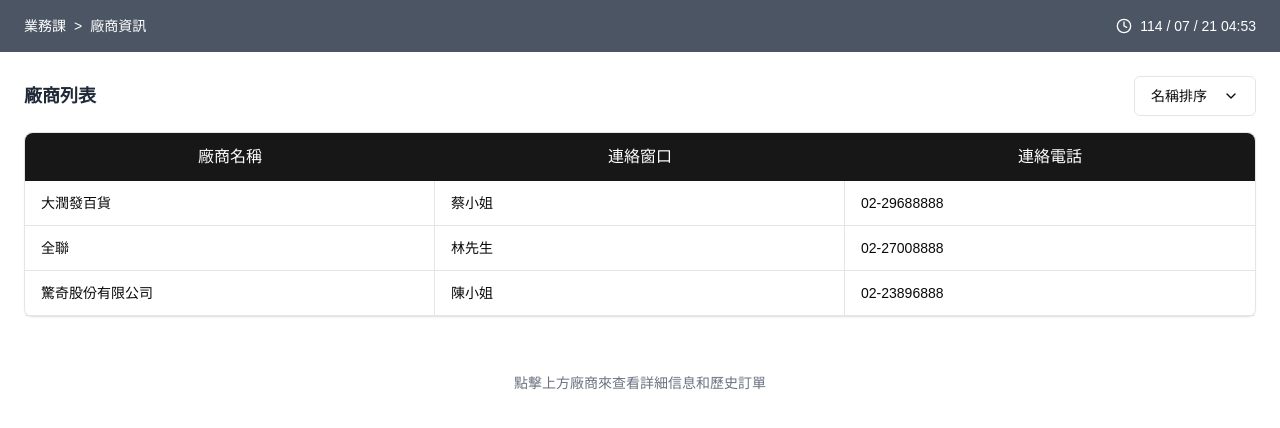
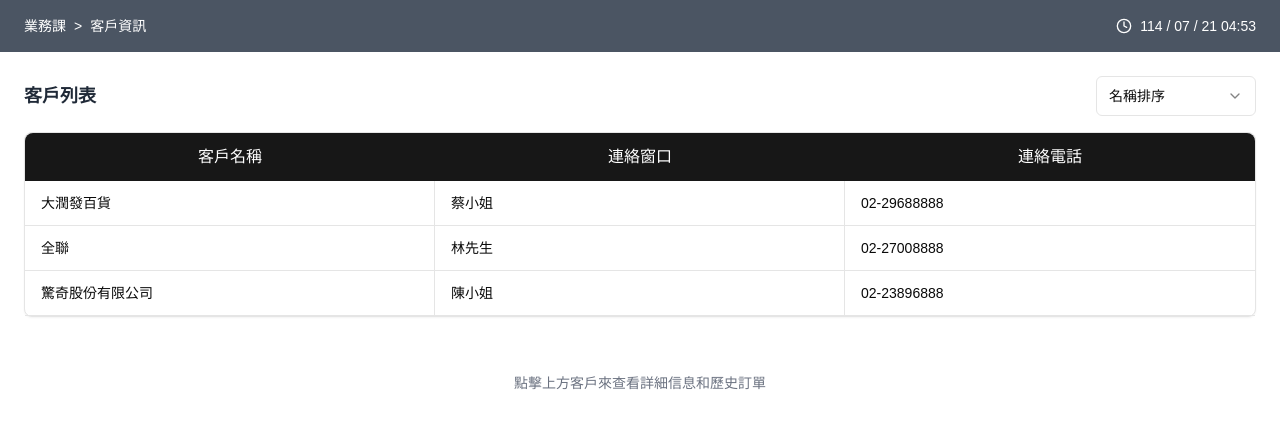
Before and after one commit to flowasitgoes/etPack-admin-new-latest, a Next.js app: page /vendors in a window 1280 px wide. Shown: the top 428 px of the page. Built offline with nearby package versions, Linux system fonts and the light colour scheme.

Commit message:
廠商編號, 下拉式選單, 改為客戶

```diff
--- a/app/components/historical-orders.tsx
+++ b/app/components/historical-orders.tsx
@@ -31,7 +31,7 @@ export default function HistoricalOrders({
       <Card className="rounded-t-none">
         <CardContent className="p-0">
           <div className="grid grid-cols-4 bg-gray-100">
-            <div className="px-4 py-3 text-sm font-medium text-center border-r">廠商名稱</div>
+            <div className="px-4 py-3 text-sm font-medium text-center border-r">客戶名稱</div>
             <div className="px-4 py-3 text-sm font-medium text-center border-r">交貨日期</div>
             <div className="px-4 py-3 text-sm font-medium text-center border-r">訂單數量</div>
             <div className="px-4 py-3 text-sm font-medium text-center">備註</div>
--- a/app/components/product-orders.tsx
+++ b/app/components/product-orders.tsx
@@ -32,7 +32,7 @@ export default function ProductOrders({
       <Card className="rounded-t-none">
         <CardContent className="p-0">
           <div className="grid grid-cols-4 bg-gray-100">
-            <div className="px-4 py-3 text-sm font-medium text-center border-r">廠商名稱</div>
+            <div className="px-4 py-3 text-sm font-medium text-center border-r">客戶名稱</div>
             <div className="px-4 py-3 text-sm font-medium text-center border-r">交貨日期</div>
             <div className="px-4 py-3 text-sm font-medium text-center border-r">訂單數量</div>
             <div className="px-4 py-3 text-sm font-medium text-center">備註</div>
--- a/app/components/sidebar.tsx
+++ b/app/components/sidebar.tsx
@@ -67,7 +67,7 @@ export default function Sidebar({ activeModule = "orders", onModuleChange }: Sid
                 }`}
                 onClick={() => onModuleChange?.("vendors")}
               >
-                廠商資訊
+                客戶資訊
               </div>
               <div
                 className={`text-center px-4 py-3 cursor-pointer transition-colors ${
--- a/app/components/vendor-list.tsx
+++ b/app/components/vendor-list.tsx
@@ -3,6 +3,7 @@
 import { ChevronDown } from "lucide-react"
 import { Button } from "@/components/ui/button"
 import { Card, CardContent } from "@/components/ui/card"
+import { Select, SelectContent, SelectItem, SelectTrigger, SelectValue } from "@/components/ui/select"
 import { type Vendor } from "../lib/vendor-service"
 
 interface VendorListProps {
@@ -26,19 +27,37 @@ export default function VendorList({
   isEditing = false,
   editingVendorId = ""
 }: VendorListProps) {
+  // 獲取排序選項顯示文字
+  const getSortOptionText = (option: string) => {
+    switch (option) {
+      case "name":
+        return "名稱排序"
+      case "id":
+        return "編號排序"
+      case "vendorId":
+        return "客戶編號"
+      default:
+        return "名稱排序"
+    }
+  }
+
   return (
     <div className="px-6 mb-6">
       <div className="flex items-center justify-between mb-4">
-        <h2 className="text-lg font-semibold text-gray-800">廠商列表</h2>
+        <h2 className="text-lg font-semibold text-gray-800">客戶列表</h2>
         <div className="relative">
-          <Button
-            variant="outline"
-            className="flex items-center space-x-2"
-            onClick={() => onSortChange(sortBy === "name" ? "id" : "name")}
-          >
-            <span>{sortBy === "name" ? "名稱排序" : "編號排序"}</span>
-            <ChevronDown className="w-4 h-4" />
-          </Button>
+          <Select value={sortBy} onValueChange={onSortChange}>
+            <SelectTrigger className="w-40">
+              <SelectValue>
+                {getSortOptionText(sortBy)}
+              </SelectValue>
+            </SelectTrigger>
+            <SelectContent>
+              <SelectItem value="name">名稱排序</SelectItem>
+              <SelectItem value="id">編號排序</SelectItem>
+              <SelectItem value="vendorId">客戶編號</SelectItem>
+            </SelectContent>
+          </Select>
         </div>
       </div>
 
@@ -47,7 +66,7 @@ export default function VendorList({
         <CardContent className="p-0">
           <div className="grid grid-cols-3">
             <div className="bg-primary text-white px-4 py-3 text-center font-medium rounded-tl-lg">
-              廠商名稱
+              客戶名稱
             </div>
             <div className="bg-primary text-white px-4 py-3 text-center font-medium">
               連絡窗口
@@ -92,10 +111,10 @@ export default function VendorList({
         </CardContent>
       </Card>
 
-      {/* 提示信息 - 只在沒有選擇廠商時顯示 */}
+      {/* 提示信息 - 只在沒有選擇客戶時顯示 */}
       {!selectedVendor && vendors.length > 0 && (
         <div className="text-center py-8 text-gray-500">
-          <p className="text-sm">點擊上方廠商來查看詳細信息和歷史訂單</p>
+          <p className="text-sm">點擊上方客戶來查看詳細信息和歷史訂單</p>
         </div>
       )}
     </div>
--- a/app/lib/vendor-service.ts
+++ b/app/lib/vendor-service.ts
@@ -26,7 +26,7 @@ export interface VendorOrder {
   remarks: string
 }
 
-// 模擬廠商數據
+// 模擬客戶數據
 const mockVendors: Vendor[] = [
   {
     id: "V001",
@@ -84,7 +84,7 @@ const mockVendors: Vendor[] = [
   }
 ]
 
-// 模擬廠商歷史訂單數據
+// 模擬客戶歷史訂單數據
 const mockVendorOrders: VendorOrder[] = [
   {
     id: "O001",
@@ -145,31 +145,35 @@ const mockVendorOrders: VendorOrder[] = [
 ]
 
 export class VendorService {
-  // 獲取所有廠商
+  // 獲取所有客戶
   static async getAllVendors(): Promise<Vendor[]> {
     // 模擬API延遲
     await new Promise(resolve => setTimeout(resolve, 500))
     return [...mockVendors]
   }
 
-  // 根據名稱排序廠商
+  // 根據名稱排序客戶
   static async sortVendors(vendors: Vendor[], sortBy: string): Promise<Vendor[]> {
     const sortedVendors = [...vendors]
 
     if (sortBy === "name") {
       sortedVendors.sort((a, b) => a.name.localeCompare(b.name, 'zh-TW'))
+    } else if (sortBy === "id") {
+      sortedVendors.sort((a, b) => a.id.localeCompare(b.id))
+    } else if (sortBy === "vendorId") {
+      sortedVendors.sort((a, b) => a.vendorId.localeCompare(b.vendorId))
     }
 
     return sortedVendors
   }
 
-  // 獲取廠商歷史訂單
+  // 獲取客戶歷史訂單
   static async getVendorOrders(vendorId: string): Promise<VendorOrder[]> {
     await new Promise(resolve => setTimeout(resolve, 300))
     return mockVendorOrders.filter(order => order.vendorId === vendorId)
   }
 
-  // 更新廠商信息
+  // 更新客戶信息
   static async updateVendor(vendor: Vendor, originalId?: string): Promise<Vendor> {
     await new Promise(resolve => setTimeout(resolve, 300))
 
@@ -181,14 +185,14 @@ export class VendorService {
     return vendor
   }
 
-  // 添加新廠商
+  // 添加新客戶
   static async addVendor(vendor: Vendor): Promise<Vendor> {
     await new Promise(resolve => setTimeout(resolve, 300))
     mockVendors.push(vendor)
     return vendor
   }
 
-  // 刪除廠商
+  // 刪除客戶
   static async deleteVendor(vendorId: string): Promise<void> {
     await new Promise(resolve => setTimeout(resolve, 300))
     const index = mockVendors.findIndex(v => v.id === vendorId)
--- a/app/vendors/page.tsx
+++ b/app/vendors/page.tsx
@@ -27,7 +27,7 @@ export default function VendorsPage() {
     return `${year} / ${month} / ${day} ${hours}:${minutes}`
   }
 
-  // 初始化載入廠商數據
+  // 初始化載入客戶數據
   useEffect(() => {
     const loadVendors = async () => {
       try {
@@ -35,7 +35,7 @@ export default function VendorsPage() {
         const sortedVendors = await VendorService.sortVendors(vendorsData, sortBy)
         setVendors(sortedVendors)
       } catch (error) {
-        console.error("載入廠商數據失敗:", error)
+        console.error("載入客戶數據失敗:", error)
       } finally {
         setLoading(false)
         // 數據載入完成後開始淡入
@@ -53,7 +53,7 @@ export default function VendorsPage() {
     setVendors(sortedVendors)
   }
 
-  // 處理廠商選擇
+  // 處理客戶選擇
   const handleVendorSelect = (vendorId: string) => {
     setSelectedVendor(vendorId)
     const vendor = vendors.find(v => v.id === vendorId)
@@ -65,20 +65,20 @@ export default function VendorsPage() {
     try {
       const savedVendor = await VendorService.updateVendor(updatedVendor, selectedVendor)
 
-      // 更新本地廠商列表
+      // 更新本地客戶列表
       const updatedVendors = vendors.map(v =>
         v.id === selectedVendor ? savedVendor : v
       )
       setVendors(updatedVendors)
 
-      // 更新選中的廠商數據
+      // 更新選中的客戶數據
       setSelectedVendorData(savedVendor)
     } catch (error) {
-      console.error("保存廠商失敗:", error)
+      console.error("保存客戶失敗:", error)
     }
   }
 
-  // 當選擇的廠商改變時，載入對應的歷史訂單
+  // 當選擇的客戶改變時，載入對應的歷史訂單
   useEffect(() => {
     const loadVendorOrders = async () => {
       if (selectedVendor) {
@@ -86,7 +86,7 @@ export default function VendorsPage() {
           const orders = await VendorService.getVendorOrders(selectedVendor)
           setVendorOrders(orders)
         } catch (error) {
-          console.error("載入廠商訂單失敗:", error)
+          console.error("載入客戶訂單失敗:", error)
         }
       } else {
         setVendorOrders([])
@@ -118,7 +118,7 @@ export default function VendorsPage() {
           <div className="flex items-center space-x-2 text-sm">
             <span>業務課</span>
             <span>{">"}</span>
-            <span>廠商資訊</span>
+            <span>客戶資訊</span>
           </div>
           <div className="flex items-center space-x-2 text-sm">
             <Clock className="w-4 h-4" />
@@ -141,7 +141,7 @@ export default function VendorsPage() {
           editingVendorId=""
         />
 
-        {/* Vendor Detail Form - 只在選擇廠商後顯示 */}
+        {/* Vendor Detail Form - 只在選擇客戶後顯示 */}
         {selectedVendorData && (
           <VendorDetailForm
             vendor={selectedVendorData}
@@ -149,7 +149,7 @@ export default function VendorsPage() {
           />
         )}
 
-        {/* Vendor Orders Section - 只在選擇廠商後顯示 */}
+        {/* Vendor Orders Section - 只在選擇客戶後顯示 */}
         {selectedVendor && (
           <VendorOrders
             vendorId={selectedVendor}
```
Also changed, not shown: app/components/vendor-detail-form.tsx (+7 -7 lines), app/components/vendor-edit-form.tsx (+8 -8 lines), app/formulas/README.md, app/products/README.md.
